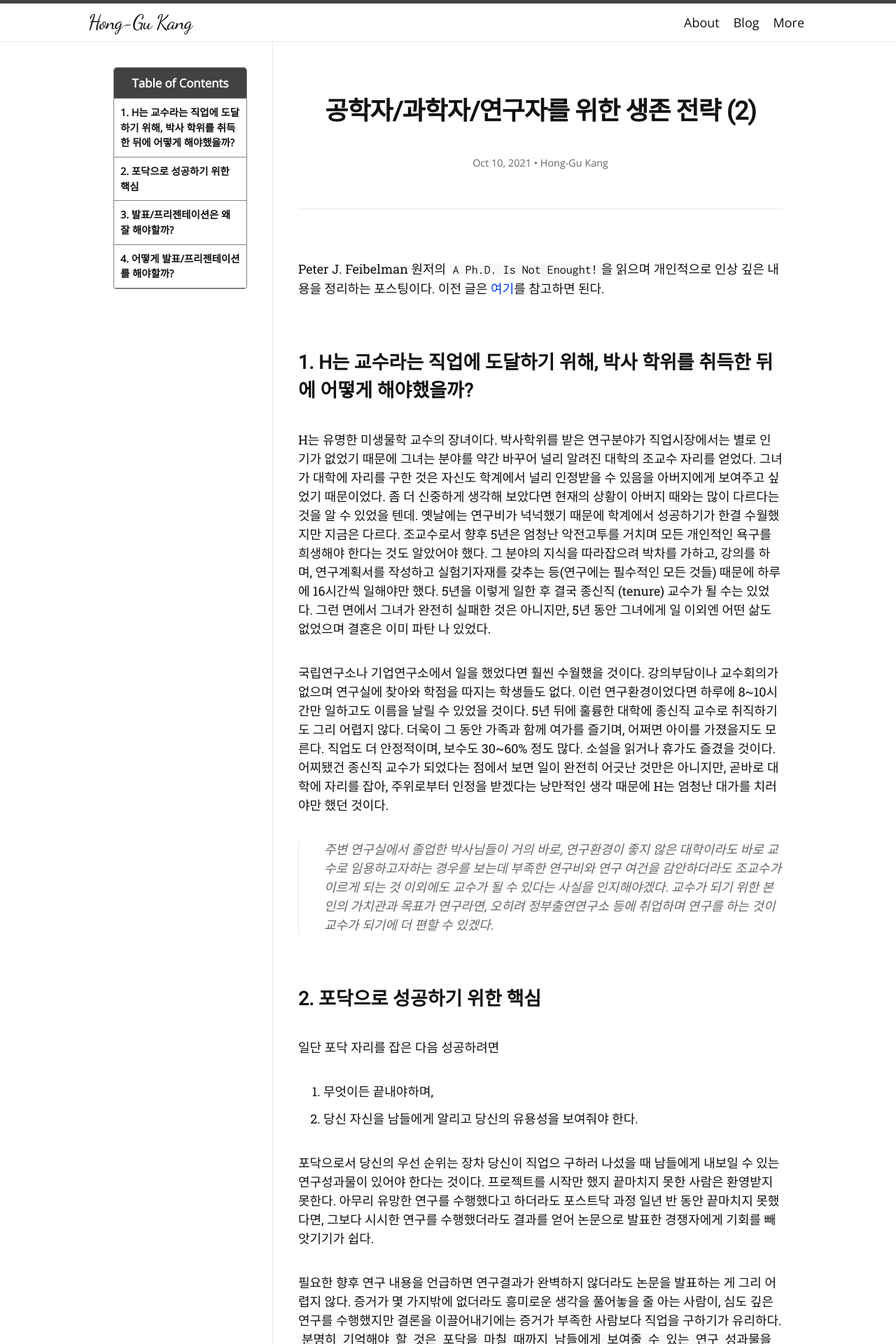
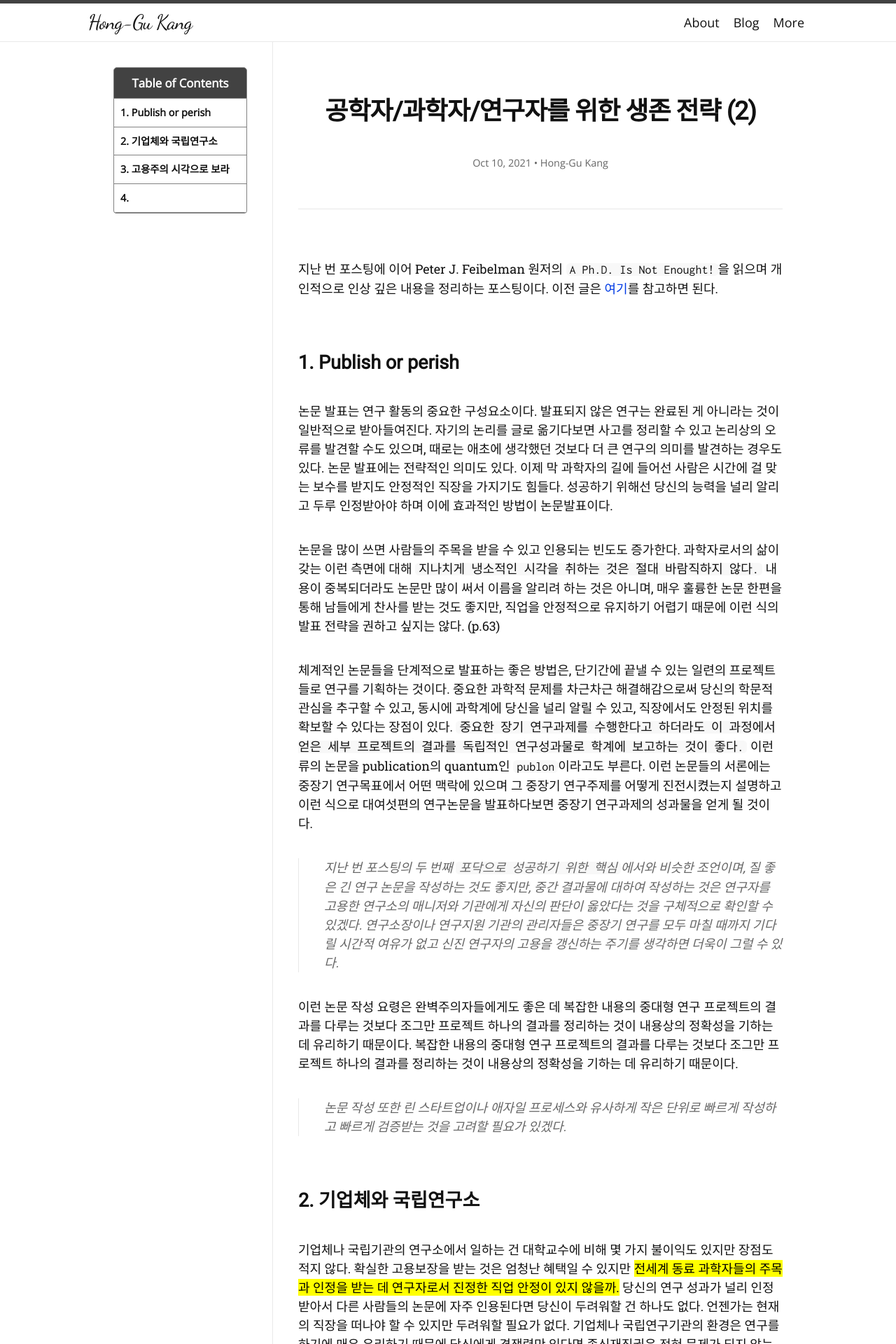
Before and after one commit to honggkang/honggkang.github.io, a Jekyll site: the page built from _posts/2021-10-10-phd-is-not-enough2.md, in a window 1280 px wide. Shown: the top 1920 px of the page at 70% size. Built offline with Jekyll 4.4.1, drawn with Linux system fonts in a browser that asks for light colours; nearby versions of some CDN libraries; some web fonts are replaced; comment, search, counter and statistics services are not loaded; some of the changed text lies outside the part shown.

```diff
--- a/_config.yml
+++ b/_config.yml
@@ -14,7 +14,7 @@ paginate: 10
 
 # Uncomment the below line and set the tracking ID for enabling Google Analytics
 #
-# google_analytics:
+google_analytics: G-DM9X84T98N
 
 # Uncomment the below lines and set the Disqus shortname for enabling Disqus
 #
@@ -42,5 +42,6 @@ social:
 #    - https://twitter.com/ngzhio
     - https://www.facebook.com/rednine94
     - https://github.com/honggkang
-google_site_verification: u4WXQl0Eu66rsQo2kRdCNx
+google_site_verification: raE_igRm3JOsNvmdYMHA2S3YHolP-9PrwUv19fsTiG4
+#google-site-verification=raE_igRm3JOsNvmdYMHA2S3YHolP-9PrwUv19fsTiG4
 lang: en
--- a/_posts/2021-10-10-phd-is-not-enough2.md
+++ b/_posts/2021-10-10-phd-is-not-enough2.md
@@ -7,60 +7,41 @@ comments: true
 author: Hong-Gu Kang
 ---
 
-Peter J. Feibelman 원저의 `A Ph.D. Is Not Enought!`을 읽으며 개인적으로 인상 깊은 내용을 정리하는 포스팅이다.
+지난 번 포스팅에 이어 Peter J. Feibelman 원저의 `A Ph.D. Is Not Enought!`을 읽으며 개인적으로 인상 깊은 내용을 정리하는 포스팅이다.
 이전 글은 [여기][enough1]를 참고하면 된다.
 
-## 1. H는 교수라는 직업에 도달하기 위해, 박사 학위를 취득한 뒤에 어떻게 해야했을까?
+## 1. Publish or perish
 
-H는 유명한 미생물학 교수의 장녀이다. 박사학위를 받은 연구분야가 직업시장에서는 별로 인기가 없었기 때문에 그녀는 분야를 약간 바꾸어 널리 알려진 대학의 조교수 자리를 얻었다. 그녀가 대학에 자리를 구한 것은 자신도 학계에서 널리 인정받을 수 있음을 아버지에게 보여주고 싶었기 때문이었다. 좀 더 신중하게 생각해 보았다면 현재의 상황이 아버지 때와는 많이 다르다는 것을 알 수 있었을 텐데. 옛날에는 연구비가 넉넉했기 때문에 학계에서 성공하기가 한결 수월했지만 지금은 다르다. 조교수로서 향후 5년은 엄청난 악전고투를 거치며 모든 개인적인 욕구를 희생해야 한다는 것도 알았어야 했다. 그 분야의 지식을 따라잡으려 박차를 가하고, 강의를 하며, 연구계획서를 작성하고 실험기자재를 갖추는 등(연구에는 필수적인 모든 것들) 때문에 하루에 16시간씩 일해야만 했다. 5년을 이렇게 일한 후 결국 종신직 (tenure) 교수가 될 수는 있었다. 그런 면에서 그녀가 완전히 실패한 것은 아니지만, 5년 동안 그녀에게 일 이외엔 어떤 삶도 없었으며 결혼은 이미 파탄 나 있었다.
+논문 발표는 연구 활동의 중요한 구성요소이다. 발표되지 않은 연구는 완료된 게 아니라는 것이 일반적으로 받아들여진다. 자기의 논리를 글로 옮기다보면 사고를 정리할 수 있고 논리상의 오류를 발견할 수도 있으며, 때로는 애초에 생각했던 것보다 더 큰 연구의 의미를 발견하는 경우도 있다. 논문 발표에는 전략적인 의미도 있다. 이제 막 과학자의 길에 들어선 사람은 시간에 걸 맞는 보수를 받지도 안정적인 직장을 가지기도 힘들다. 성공하기 위해선 당신의 능력을 널리 알리고 두루 인정받아야 하며 이에 효과적인 방법이 논문발표이다.
 
-국립연구소나 기업연구소에서 일을 했었다면 훨씬 수월했을 것이다. 강의부담이나 교수회의가 없으며 연구실에 찾아와 학점을 따지는 학생들도 없다. 이런 연구환경이었다면 하루에 8~10시간만 일하고도 이름을 날릴 수 있었을 것이다. 5년 뒤에 훌륭한 대학에 종신직 교수로 취직하기도 그리 어렵지 않다. 더욱이 그 동안 가족과 함께 여가를 즐기며, 어쩌면 아이를 가졌을지도 모른다. 직업도 더 안정적이며, 보수도 30~60% 정도 많다. 소설을 읽거나 휴가도 즐겼을 것이다. 어찌됐건 종신직 교수가 되었다는 점에서 보면 일이 완전히 어긋난 것만은 아니지만, 곧바로 대학에 자리를 잡아, 주위로부터 인정을 받겠다는 낭만적인 생각 때문에 H는 엄청난 대가를 치러야만 했던 것이다.
+논문을 많이 쓰면 사람들의 주목을 받을 수 있고 인용되는 빈도도 증가한다. 과학자로서의 삶이 갖는 이런 측면에 대해 `지나치게 냉소적인 시각을 취하는 것은 절대 바람직하지 않다.` 내용이 중복되더라도 논문만 많이 써서 이름을 알리려 하는 것은 아니며, 매우 훌륭한 논문 한편을 통해 남들에게 찬사를 받는 것도 좋지만, 직업을 안정적으로 유지하기 어렵기 때문에 이런 식의 발표 전략을 권하고 싶지는 않다. (p.63)
 
-> 주변 연구실에서 졸업한 박사님들이 거의 바로, 연구환경이 좋지 않은 대학이라도 바로 교수로 임용하고자하는 경우를 보는데 부족한 연구비와 연구 여건을 감안하더라도 조교수가 이르게 되는 것 이외에도 교수가 될 수 있다는 사실을 인지해야겠다. 교수가 되기 위한 본인의 가치관과 목표가 연구라면, 오히려 정부출연연구소 등에 취업하며 연구를 하는 것이 교수가 되기에 더 편할 수 있겠다.
+체계적인 논문들을 단계적으로 발표하는 좋은 방법은, 단기간에 끝낼 수 있는 일련의 프로젝트들로 연구를 기획하는 것이다. 중요한 과학적 문제를 차근차근 해결해감으로써 당신의 학문적 관심을 추구할 수 있고, 동시에 과학계에 당신을 널리 알릴 수 있고, 직장에서도 안정된 위치를 확보할 수 있다는 장점이 있다. `중요한 장기 연구과제를 수행한다고 하더라도 이 과정에서 얻은 세부 프로젝트의 결과를 독립적인 연구성과물로 학계에 보고하는 것이 좋다.` 이런 류의 논문을 publication의 quantum인 `publon`이라고도 부른다. 이런 논문들의 서론에는 중장기 연구목표에서 어떤 맥락에 있으며 그 중장기 연구주제를 어떻게 진전시켰는지 설명하고 이런 식으로 대여섯편의 연구논문을 발표하다보면 중장기 연구과제의 성과물을 얻게 될 것이다.
 
-## 2. 포닥으로 성공하기 위한 핵심
+> 지난 번 포스팅의 두 번째 `포닥으로 성공하기 위한 핵심`에서와 비슷한 조언이며, 질 좋은 긴 연구 논문을 작성하는 것도 좋지만, 중간 결과물에 대하여 작성하는 것은 연구자를 고용한 연구소의 매니저와 기관에게 자신의 판단이 옳았다는 것을 구체적으로 확인할 수 있겠다. 연구소장이나 연구지원 기관의 관리자들은 중장기 연구를 모두 마칠 때까지 기다릴 시간적 여유가 없고 신진 연구자의 고용을 갱신하는 주기를 생각하면 더욱이 그럴 수 있다.
 
-일단 포닥 자리를 잡은 다음 성공하려면
-1. 무엇이든 끝내야하며,
-2. 당신 자신을 남들에게 알리고 당신의 유용성을 보여줘야 한다.
+이런 논문 작성 요령은 완벽주의자들에게도 좋은 데 복잡한 내용의 중대형 연구 프로젝트의 결과를 다루는 것보다 조그만 프로젝트 하나의 결과를 정리하는 것이 내용상의 정확성을 기하는 데 유리하기 때문이다. 복잡한 내용의 중대형 연구 프로젝트의 결과를 다루는 것보다 조그만 프로젝트 하나의 결과를 정리하는 것이 내용상의 정확성을 기하는 데 유리하기 때문이다.
 
+> 논문 작성 또한 린 스타트업이나 애자일 프로세스와 유사하게 작은 단위로 빠르게 작성하고 빠르게 검증받는 것을 고려할 필요가 있겠다.
 
-포닥으로서 당신의 우선 순위는 장차 당신이 직업으 구하러 나섰을 때 남들에게 내보일 수 있는 연구성과물이 있어야 한다는 것이다. 프로젝트를 시작만 했지 끝마치지 못한 사람은 환영받지 못한다. 아무리 유망한 연구를 수행했다고 하더라도 포스트닥 과정 일년 반 동안 끝마치지 못했다면, 그보다 시시한 연구를 수행했더라도 결과를 얻어 논문으로 발표한 경쟁자에게 기회를 빼앗기기가 쉽다.
+## 2. 기업체와 국립연구소
 
-필요한 향후 연구 내용을 언급하면 연구결과가 완벽하지 않더라도 논문을 발표하는 게 그리 어렵지 않다. 증거가 몇 가지밖에 없더라도 흥미로운 생각을 풀어놓을 줄 아는 사람이, 심도 깊은 연구를 수행했지만 결론을 이끌어내기에는 증거가 부족한 사람보다 직업을 구하기가 유리하다. `분명히 기억해야 할 것은 포닥을 마칠 때까지 남들에게 보여줄 수 있는 연구 성과물을 가지고 있어야 한다는 것이다.` 이 조언은 냉소주의가 아니라 현실적인 것이며, 평생동안 기억할 만한 가치가 있다. 저명한 물리학자 볼프강 파울리 (Wolfgang Pauli)는 한 젊은 동료의 완벽한 연구를 평하여 "어떻게 틀린 데가 하나도 없을 수 있느냐" 라고 불평했던 것은 되새겨 볼 만 하다.
+기업체나 국립기관의 연구소에서 일하는 건 대학교수에 비해 몇 가지 불이익도 있지만 장점도 적지 않다. 확실한 고용보장을 받는 것은 엄청난 혜택일 수 있지만 <mark>전세계 동료 과학자들의 주목과 인정을 받는 데 연구자로서 진정한 직업 안정이 있지 않을까.</mark> 당신의 연구 성과가 널리 인정받아서 다른 사람들의 논문에 자주 인용된다면 당신이 두려워할 건 하나도 없다. 언젠가는 현재의 직장을 떠나야 할 수 있지만 두려워할 필요가 없다. 기업체나 국립연구기관의 환경은 연구를 하기에 매우 유리하기 때문에 당신에게 경쟁력만 있다면 종신재직권은 전혀 문제가 되지 않는다. 오히려 6~7년 후에 승진이 안되어 해고당하는 경우는 대학에서처럼 흔하지 않다.
 
-> 교수 임용 시 게재 한 논문의 편수를 기준으로 평가하는 것에 부정적인 생각을 가지고 있었으나, 어쩌면 객관적으로 평가할 수 있는 수단이 자신의 생각을 정리하여 발표한 논문 수 밖에 없지 않을까라는 생각을 하게 된다. 물론, 논문을 발표하지 않더라도 연구적으로 뛰어난 사람이 있을 수 있지만, 대학에서는 결국 판단을 해야하니, 결과를 보여줘야하고, 긴 시간이 필요한 파급력 있는 연구에 대한 욕심을 때로는 조금 내려놓고, 자신의 연구와 지금까지의 결과를 중간 중간 정리하고 나아가는 것도, 틀리지 않은, 안전한 방법일 수 있겠다.
+기업체, 국립기관의 연구소에서 일하는 가장 큰 장점은 당신의 직무가 비교적 명확하다는 것이다. 고용주에게 중요한 분야의 연구를 수행하여 흥미 있는 성과물을 얻어내는 데 기여하고 동료 연구자에게 도움을 주어야 한다. 외부에서 연구비를 끌어와야 할 수도 있지만, 연구소 측에서 당신이 필요한 기자재를 가능하면 구해주려고 애쓸 것이다. 당신의 연구에 우선적인 중요성이 있다면 연구기자재도 최고 성능의 최신 모형으로 제공될 것이다. 대학의 친구들이 대형컴퓨터 한 대를 구입하려고 길고 긴 연구계획서를 쓰고 있을 때, 당신은 최신 첨단 초대형 컴퓨터의 기능을 익히느라 애먹고 있을 것이다.
 
-## 3. 발표/프리젠테이션은 왜 잘 해야할까?
+연구소에서는 직무내용이 명확하기 때문에 긴 시간을 일하지 않고서도 남들의 기대를 충족시킬 수 있고, 강의를 하거나, 기말 시험에 왜 D학점을 줬는지 설명하는 일에 시간을 소모할 필요는 없다. 연구소는 관리되는 곳이라 관리자들은 실험실이 원활하게 운영되는지 살피고, 연구 환경을 개선해주며, 자질구레한 행정 업무를 대신해준다. 동일한 문제를 여러 각도에서 연구하는 과학자 그룹도 많이 있어서 서로 연구결과를 공유할 수 있음은 물론이고 추후에 수행할 필요가 있는 연구내용에 대해서도 의견을 나눌 수 있다. 이는 대학에서는 보기 어려운 풍경이다. (p.89)
 
-면접을 받으러 갔다면 면접을 담당하는 과학자들이 당신과 일하고 싶은 마음이 들도록 노력해야 한다. 그들이 당신을 뽑고 싶도록 메시지를 전하는 가장 좋은 기회는 바로 세미나 발표이다. 새 직장에 들어가서 1~2년쯤 지나면 그 동안의 연구 성과를 발표할 기회가 주어지는데 이것 역시 좋은 기회이다. 당신을 잘 아는 동료들은 이미 당신을 아주 높게 평가하고 있을지 모르지만 그들이 가진 영향력은 제한되어 있다. 당신이 세미나에서 발표를 훌륭하게 한다면 더 많은 사람들이 당신의 진가를 알게 될 것이다. 결과적으로 직장에서 당신의 위치가 더 안정될 것이며 어쩌면 승진이 될지도 모른다.
+> 교수
 
-논문 읽을 시간이 넉넉한 과학자가 드물다는 사실도 기억하라. 그들이 얼마나 새로운 사실이나 흥미로운 연구를 접하는 것은 보통 학회나 세미나를 통해서이다. 세미나 등에서 좋은 평가를 받으면 그 다음에도 발표해달라는 요청을 곧잘 받게 되는데, 이는 직장에서 당신의 위치가 안정되어감을 의미한다. 당신의 직업에 매우 큰 영향을 준다는 의미에서도 세미나 발표는 아주 신중하게 준비해야 한다. 세미나 발표를 잘 하기 위한 가장 좋은 방법은 발표기술이 뛰어난 과학자들에게 배우는 것이다.
+## 3. 고용주의 시각으로 보라
 
-> 좋은 세미나를 할 수 있도록 많은 노력을 해야하고, 본인의 세미나를 널리 많은 사람들이 볼 수 있도록 하는 것 (예를 들면, 유튜브)도 연구 커리어를 향상시킬 수 있는 좋은 방법이다.
+> 좋은
 
-## 4. 어떻게 발표/프리젠테이션를 해야할까?
+## 4.
 
-좋은 발표는 기승전결을 갖춘 훌륭한 이야기고, 당신이 설명을 제대로 못하거나 생각을 잘못 전달하고, 오타로 지저분한 슬라이드를 보여주거나, 발표 시간이 다 되도록 서론도 끝내지 못했을 때 청중이 실망하는 것은 당연하다. 그들은 당신의 발표(공연)가 좋지 않아 당신이 얼마나 훌륭한 과학자인지에 대해서 일말의 고려도 하지 않고 당신을 내려보내고 말 것이다.
-
-당신이 발표하는 분야가 청중들의 관심사고, 경험이 많고, 그들 중 몇 명은 당신 분야에서 엄청나게 많은 논문을 발표했다고 해도, 과대평가하면 안된다. 아는 내용을 되풀이해 듣는 것을 거리끼지 않고 오히려 자기가 발표내용을 알고 있다는 사실에 기뻐할 것이다.
-발표의 서론에는 첫인상을 형성하고, 당신이 청중들에게 심어주어야 하는 것은
-1. 이 연구분야를 잘 이해하고 있으며
-2. 학문적 호기심이 풍부하여 장래가 촉망되어 보인다는 인상과,
-3. 스스로 연구활동을 즐기고 있다는 인상과,
-4. 이 발표를 통해 흥미로우면서도 유용한 정보를 청중들에게 전달할 것
-
-이라는 암시이다.
-
-가끔 어떤 과학자들은 방정식만 가득 찬 슬라이드를 자주 보여준다. 기술적인 미세한 내용에 관심이 많은 전문가들을 대상으로 한 발표가 아니라면 이런 슬라이드는 적당하지 않다. 10분이 아니고 한 시간 발표라고 해도, 청중들이 받아들일 수 있는 정보의 양은 제한되어 있다. 청중의 마음에 들기 위해 노력해야 한다. 당신이 청중의 한 사람이라고 상상하면, 어떤 사람을 고용할 것인가? 당신의 방정식을 이해한 동료가 다른 동료에게 당신의 연구의 의미와 중요성을 설명해줄 수도 있지만, 다른 사람을 통하지 않고서도 그와 직접 대화가 가능한 사람이 더 좋은 평가를 받지 않을까? 공식을 구체적으로 설명하는 것보다는 기본개념이나 근사치, 결과, 예측치 등을 간략하게 소개하는 것이 낫다. 윗첨자와 아래첨자로 빽빽한 슬라이드는 내버리자.
-
-세미나를 잘하는 방법을 요약하자면,
-1. 세미나는 일종의 공연이니 세심하게 계획하고 철저하게 연습해야한다,
-2. 자신감을 가지고 연구를 즐기고 있으며 연구결과에 흥분한 것처럼 행동하라,
-3. 청중은 발표를 듣기 위해 시간을 투자하고 있으니 존중해야 한다. 전공이 다르지만 당신의 발표내용을 이해하고 싶어한다.
-4. 군더더기로 시간을 낭비하지 말라. 발표를 한 방향으로 몰고 갈 수 있도록 개개의 슬라이드를 깔끔하게 편성하라. 발표가 예정보다 약간 일찍 끝나는 것을 싫어하는 사람은 없다.
 5. 시각자료를 보기 좋게 만드는 것도 필요하지만 지나치게 현란하면 좋지 않다.
 
 > 평소 연구실에서 발표를 할 때에도, 발표 기회가 주어졌을 때에도, 항상 큰 세미나를 준비하다고 생각하며 연습해야겠다. 교수님 앞이 아니라도, 신중하고 철저하게 준비해야 한다.
 
-[enough1]: https://honggkang.github.io/%EC%97%B0%EA%B5%AC/2021/10/10/phd-is-not-enough1.html
+[enough1]: https://honggkang.github.io/%EC%97%B0%EA%B5%AC/2021/10/09/phd-is-not-enough1.html
```
Also changed, not shown: _posts/2021-10-09-phd-is-not-enough1.md (+5 -5 lines).
